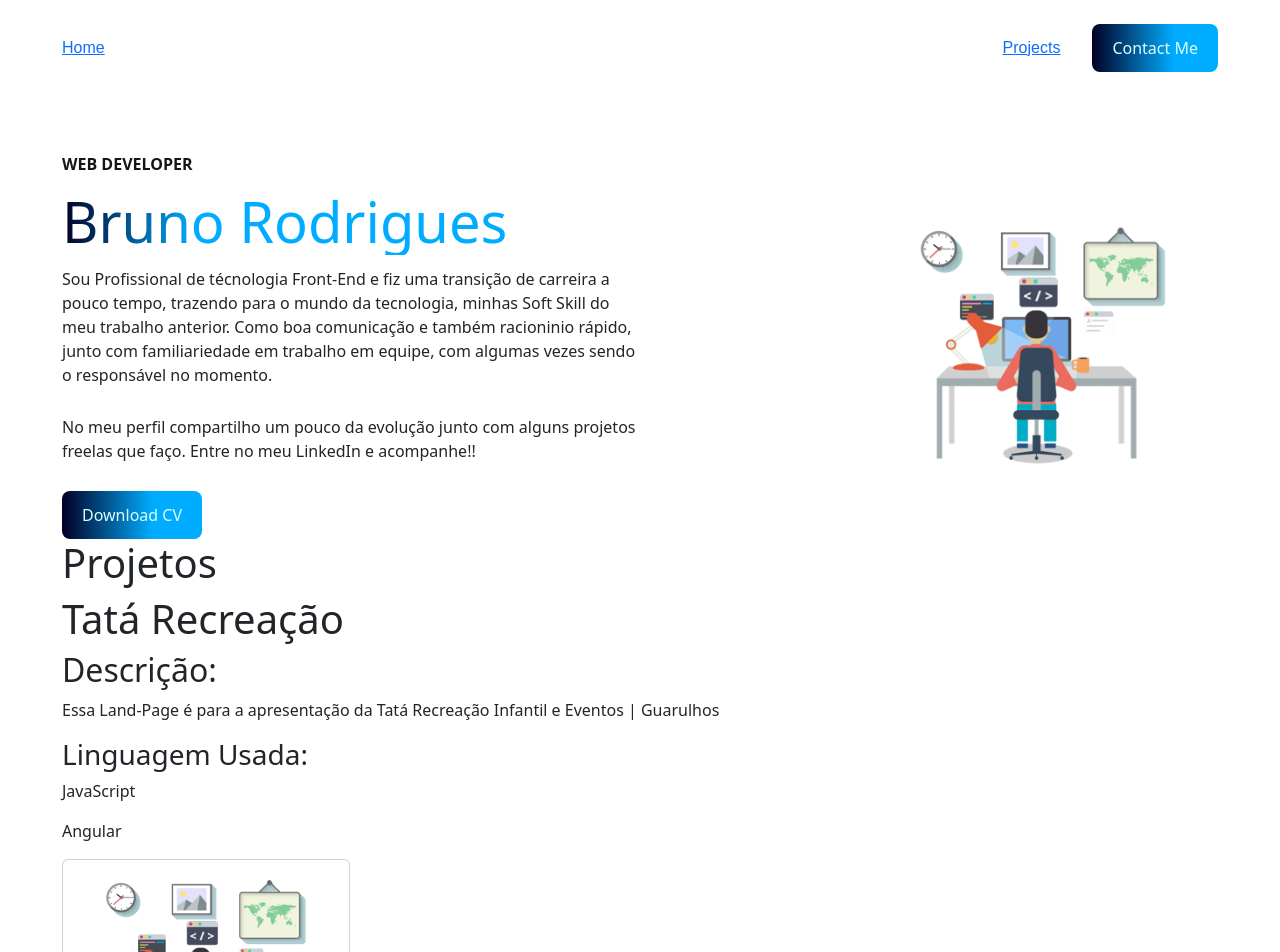
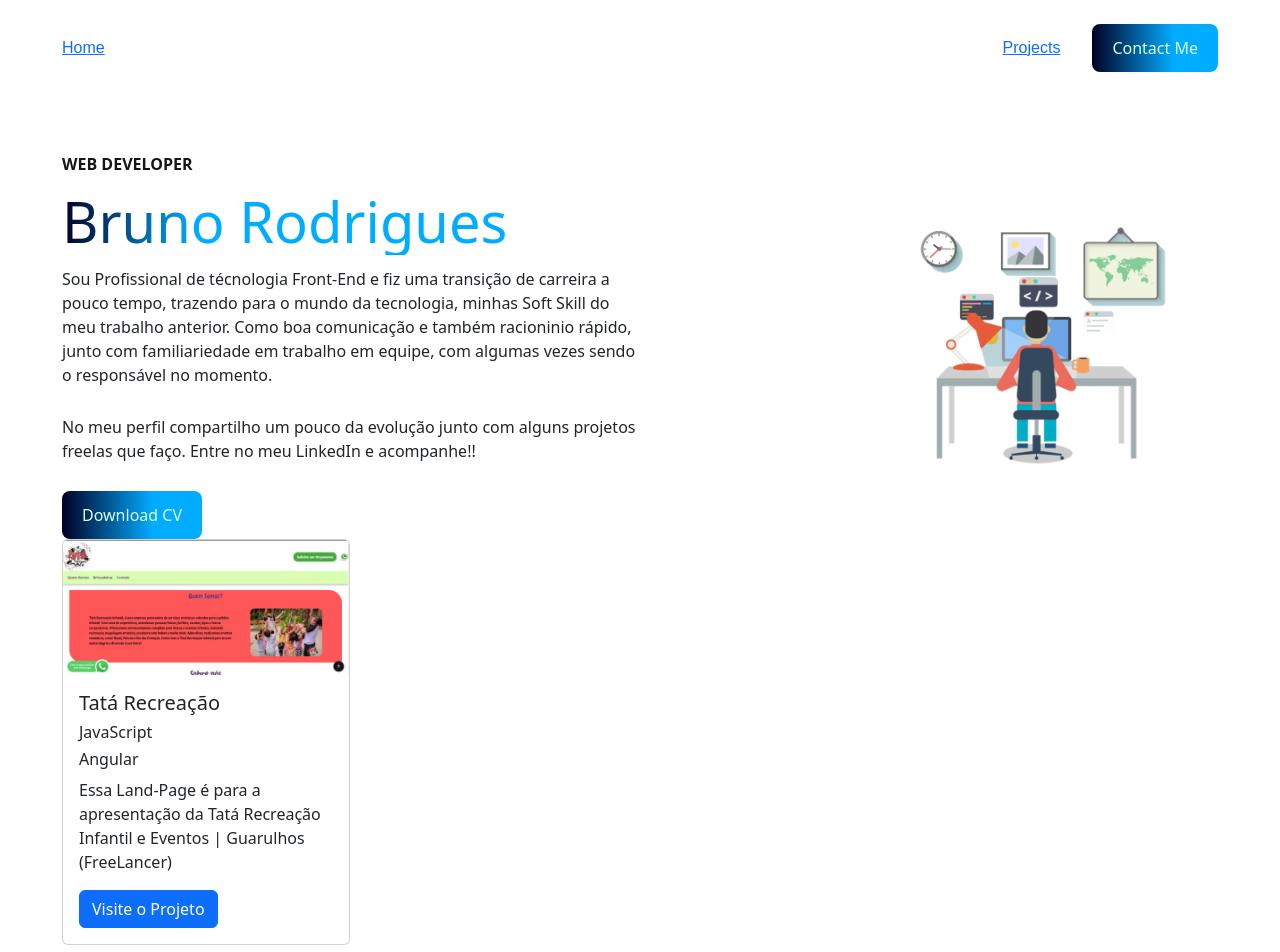
Before and after one commit to brunolk1/Portifolio, an Angular app in the folder portifolio/: page / in a window 1280 px wide. Shown: the top 952 px of the page. Built offline with nearby package versions, Linux system fonts and the light colour scheme.

Commit message:
estou colocando os projetos de forma tradicional

```diff
--- a/portifolio/src/app/shared/main-section.projects/main-section.projects.component.html
+++ b/portifolio/src/app/shared/main-section.projects/main-section.projects.component.html
@@ -24,17 +24,13 @@
 </div>
 -->
 
-<div>
-    <h1>Projetos</h1>
-        <section>
-            <h1>Tatá Recreação</h1>
-            <h2>Descrição: </h2>
-            <p>Essa Land-Page é para a apresentação da Tatá Recreação Infantil e Eventos | Guarulhos</p>
-            <h3>Linguagem Usada:</h3>
-            <p>JavaScript</p>  <p>Angular</p>
-        </section>
+
+<div class="card" style="width: 18rem; ">
+    <img src="../../../assets/img/tata-landinpage.jpg" class="card-img-top" alt="...">
+    <div class="card-body">
+        <h5 class="card-title">Tatá Recreação</h5>
+        <h6>JavaScript</h6> <h6>Angular</h6>
+        <p>Essa Land-Page é para a apresentação da Tatá Recreação Infantil e Eventos | Guarulhos (FreeLancer)</p>
+        <a href="https://tata-recreacao.vercel.app/" target="_blank" class="btn btn-primary">Visite o Projeto</a>
+    </div>
 </div>
-
-<div class="card" style="width: 18rem;">
-    <img src="../../../assets/img/pngegg.png" alt="">
-</div>
```
